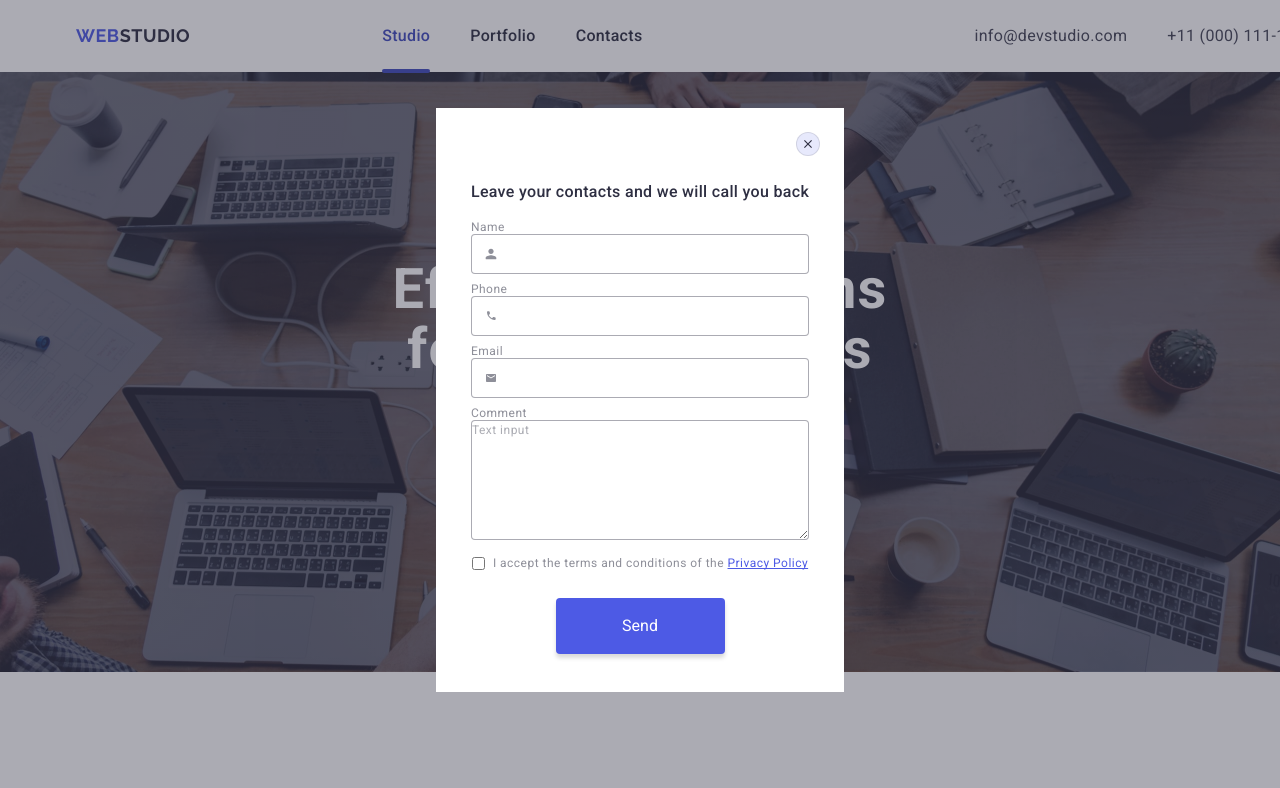
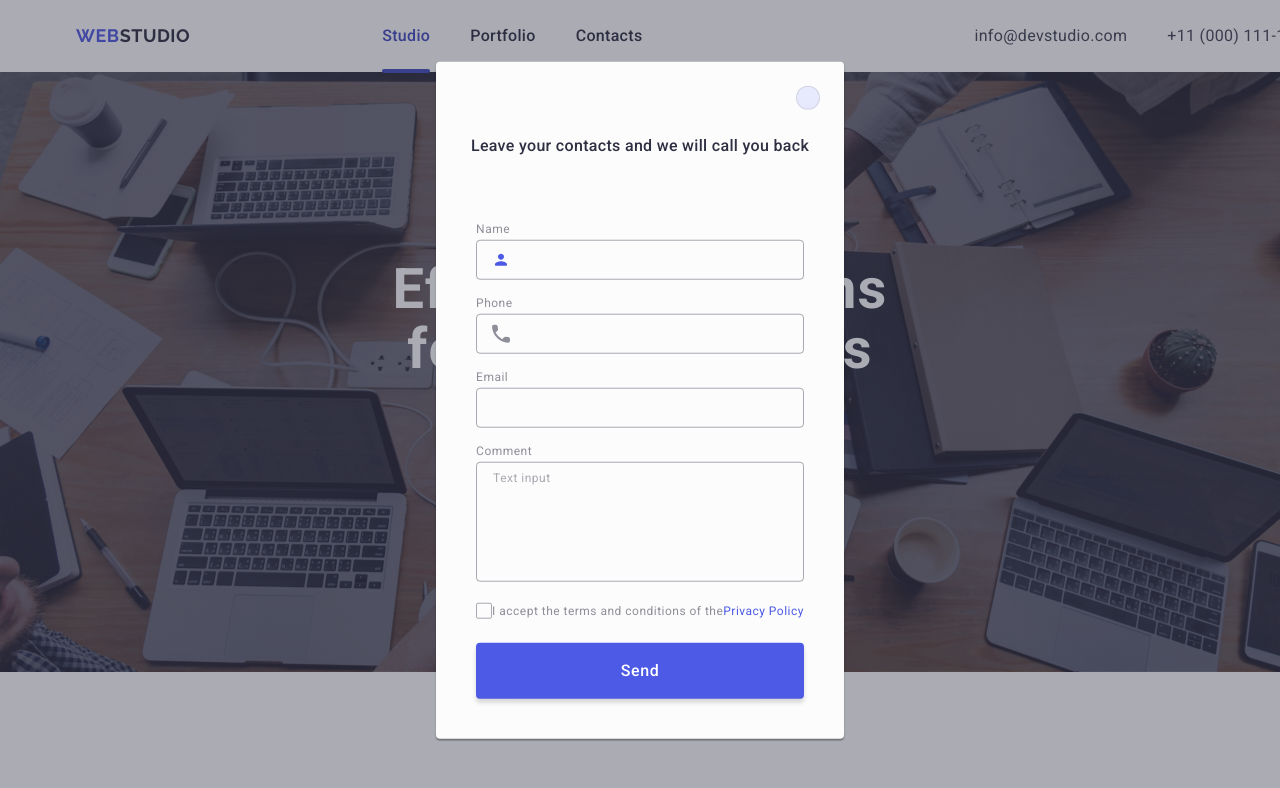
Before and after one commit to Serhii-Panov/goit-markup-hw-05, a plain HTML site: page index.html in a window 1280 px wide. Shown: the top 788 px of the page. Drawn offline with nearby package versions, Linux system fonts and the light colour scheme.

Commit message:
modal fixes

```diff
--- a/css/styles.css
+++ b/css/styles.css
@@ -575,17 +575,26 @@ address {
   justify-content: center;
   align-items: center;
   z-index: 999;
+  transition: opacity 250ms cubic-bezier(0.4, 0, 0.2, 1),
+    visibility 250ms cubic-bezier(0.4, 0, 0.2, 1);
 }
 .modal {
-  position: relative;
+  position: absolute;
+  top: 50%;
+  left: 50%;
+  transform: translate(-50%, -50%);
   display: flex;
   flex-direction: column;
   align-items: center;
-  padding: 24px;
+  padding: 72px 24px 24px 24px;
   width: 408px;
-  height: 584px;
-  background-color: #fff;
+  min-height: 584px;
+  background: #fcfcfc;
+  box-shadow: 0px 1px 1px rgba(0, 0, 0, 0.14), 0px 1px 3px rgba(0, 0, 0, 0.12),
+    0px 2px 1px rgba(0, 0, 0, 0.2);
+  border-radius: 4px;
   overflow-y: auto;
+  transition: transform 250ms cubic-bezier(0.4, 0, 0.2, 1);
 }
 .modal-form-close-btn {
   display: flex;
@@ -600,18 +609,24 @@ address {
   cursor: pointer;
   background-color: #e7e9fc;
   border: 1px solid rgba(0, 0, 0, 0.1);
-  transition: background-color 250ms cubic-bezier(0.4, 0, 0.2, 1);
+  transition: background-color 250ms cubic-bezier(0.4, 0, 0.2, 1),
+    border 250ms cubic-bezier(0.4, 0, 0.2, 1);
+  padding: 0;
 }
 
-.modal-form-close-btn:hover {
+.modal-form-close-btn:hover,
+.modal-form-close-btn:focus {
   background-color: #404bbf;
+  border: none;
 }
 
 .modal-close-btn-icon {
   fill: #2e2f42;
+  transition: fill 250ms cubic-bezier(0.4, 0, 0.2, 1);
 }
 
-.modal-form-close-btn:hover .modal-close-btn-icon {
+.modal-form-close-btn:hover .modal-close-btn-icon,
+.modal-form-close-btn:focus .modal-close-btn-icon {
   fill: #fff;
 }
 
@@ -632,21 +647,21 @@ address {
   margin-bottom: 16px;
 }
 
-.form-inputs {
-  display: flex;
-  align-items: flex-start;
-  justify-content: flex-start;
-  flex-direction: column;
-  gap: 8px;
+.input-wrapper {
+  margin-bottom: 8px;
+}
+
+.textarea-wrapper {
+  margin-bottom: 16px;
 }
 
 .modal-input-label {
-  position: relative;
-  font-weight: 400;
+  display: block;
   font-size: 12px;
-  line-height: 1.16667;
+  line-height: 1.17;
   letter-spacing: 0.04em;
   color: #8e8f99;
+  margin-bottom: 4px;
 }
 
 .input-with-icon {
@@ -660,22 +675,23 @@ address {
 .modal-form-textarea {
   width: 100%;
   height: 40px;
-  padding-left: 36px;
+  padding-left: 38px;
   border: 1px solid rgba(46, 47, 66, 0.4);
+  background-color: transparent;
   border-radius: 4px;
   box-sizing: border-box;
-  transition: border 250ms cubic-bezier(0.4, 0, 0.2, 1);
+  transition: border-color 250ms cubic-bezier(0.4, 0, 0.2, 1);
+  outline: transparent;
 }
 
 .modal-form-input:focus,
 .modal-form-textarea:focus {
-  border: 1px solid #4d5ae5;
-  outline: none;
+  border-color: #4d5ae5;
 }
 
 .input-icon {
   position: absolute;
-  left: 12px;
+  left: 16px;
   top: 50%;
   transform: translateY(-50%);
   fill: #8e8f99;
@@ -688,8 +704,14 @@ address {
 }
 
 .modal-form-textarea {
-  padding-left: 0;
+  font-size: 12px;
+  line-height: 1.17;
+  letter-spacing: 0.04em;
+  color: rgba(46, 47, 66, 0.4);
+  padding: 8px 16px;
+  outline: transparent;
   height: 120px;
+  resize: none;
 }
 
 .modal-form-textarea::placeholder {
@@ -706,55 +728,56 @@ address {
   margin-bottom: 24px;
 }
 
-.checkbox-with-icon {
-  position: relative;
+.modal-checkbox-input:checked .custom-checkbox {
+  background-color: #404bbf;
+  border: none;
+  fill: #f4f4fd;
 }
 
-.modal-checkbox-icon {
-  position: absolute;
-  top: 0;
-  left: 0;
-  border-radius: 2px;
-  fill: #fff;
-  background-color: #404bbf;
-  width: 16px;
-  height: 16px;
-  opacity: 0;
-  pointer-events: none;
-  transition: opacity 250ms cubic-bezier(0.4, 0, 0.2, 1);
-}
-
-.checkbox-with-icon input:checked + .modal-checkbox-icon {
-  opacity: 1;
-}
-
-.checkbox-label {
-  font-weight: 400;
+.modal-checkbox-privacy-label {
   font-size: 12px;
-  line-height: 1.16667;
+  line-height: 1.17;
   letter-spacing: 0.04em;
   color: #8e8f99;
 }
 
-.checkbox-label span {
-  line-height: 1.33;
-  text-decoration: underline;
-  text-decoration-skip-ink: none;
+.custom-checkbox {
+  display: inline-flex;
+  align-items: center;
+  justify-content: center;
+  fill: transparent;
+  width: 16px;
+  height: 16px;
+  border: 1px solid rgba(46, 47, 66, 0.4);
+  border-radius: 2px;
+  transition: background-color 250ms cubic-bezier(0.4, 0, 0.2, 1),
+    border 250ms cubic-bezier(0.4, 0, 0.2, 1),
+    fill 250ms cubic-bezier(0.4, 0, 0.2, 1);
+}
+
+.custom-checkbox-icon {
+}
+
+.modal-privacy-link {
   color: #4d5ae5;
 }
 
 .modal-form-submit-btn {
-  display: flex;
-  align-items: center;
-  justify-content: center;
+  font-family: "Roboto", sans-serif;
+  font-size: 16px;
+  font-weight: 500;
+  line-height: 1.5;
+  letter-spacing: 0.04em;
+  color: #fff;
+  display: block;
   border-radius: 4px;
   padding: 16px 32px;
-  width: 169px;
+  min-width: 169px;
   height: 56px;
-  border: 0;
+  border: none;
   color: #fff;
   box-shadow: 0 4px 4px 0 rgba(0, 0, 0, 0.15);
-  background: #4d5ae5;
+  background-color: #4d5ae5;
   cursor: pointer;
   transition: background-color 250ms cubic-bezier(0.4, 0, 0.2, 1);
 }
--- a/index.html
+++ b/index.html
@@ -583,12 +583,12 @@
             <use href="./images/icons.svg#icon-close"></use>
           </svg>
         </button>
-        <form class="modal-form">
         <p class="modal-form-title">
           Leave your contacts and we will call you back
         </p>
-
+        <form class="modal-form">
           <!-- Name -->
+          <div class="input-wrapper">
             <label for="user-name" class="modal-input-label">Name</label>
             <div class="input-with-icon">
               <input
@@ -597,12 +597,14 @@
                 id="user-name"
                 class="modal-form-input"
               />
-            <svg class="input-icon" width="16" height="16" aria-hidden="true">
+              <svg class="input-icon" width="18" height="24">
                 <use href="./images/icons.svg#icon-person"></use>
               </svg>
             </div>
+          </div>
 
           <!-- Phone -->
+          <div class="input-wrapper">
             <label for="user-phone" class="modal-input-label">Phone</label>
             <div class="input-with-icon">
               <input
@@ -611,13 +613,17 @@
                 id="user-phone"
                 class="modal-form-input"
               />
-            <svg class="input-icon" width="16" height="16" aria-hidden="true">
+              <svg class="input-icon" width="18" height="24">
                 <use href="./images/icons.svg#icon-phone"></use>
               </svg>
             </div>
+          </div>
 
           <!-- Email -->
-          <label for="modal-user-email" class="modal-input-label">Email</label>
+          <div class="input-wrapper">
+            <label for="modal-user-email" class="modal-input-label"
+              >Email</label
+            >
             <div class="input-with-icon">
               <input
                 type="email"
@@ -625,35 +631,45 @@
                 id="modal-user-email"
                 class="modal-form-input"
               />
-            <svg class="input-icon" width="16" height="16" aria-hidden="true">
+              <svg class="input-icon" width="18" height="24">
                 <use href="./images/icons.svg#icon-email"></use>
               </svg>
             </div>
+          </div>
 
           <!-- Comment -->
-          <label for="comment" class="modal-input-label">Comment</label>
+          <div class="textarea-wrapper">
+            <label for="user-comment" class="modal-input-label">Comment</label>
             <textarea
               rows="8"
-            name="comment"
-            id="comment"
+              name="user-comment"
+              id="user-comment"
               placeholder="Text input"
               class="modal-form-textarea"
             ></textarea>
-        </form>
+          </div>
+
           <!-- Checkbox -->
           <div class="checkbox-wrapper">
-          <div class="checkbox-with-icon">
-            <input type="checkbox" name="privacy" id="privacy" />
-            <svg width="10" height="8" class="modal-checkbox-icon">
-              <use href="./images/icons.svg#icon-check"></use>
-            </svg>
+            <input
+              type="checkbox"
+              name="user-privacy"
+              id="user-privacy"
+              value="true"
+              class="modal-checkbox-input visually-hidden"
+            />
+            <label for="user-privacy" class="modal-checkbox-privacy-label"
+              ><span class="custom-checkbox"
+                ><svg width="10" height="8" class="custom-checkbox-icon">
+                  <use href="./images/icons.svg#icon-check"></use></svg></span
+              >I accept the terms and conditions of the<a
+                class="modal-privacy-link"
+                >Privacy Policy</a
+              ></label
+            >
           </div>
-          <label for="privacy" class="checkbox-label">
-            I accept the terms and conditions of the <span>Privacy Policy</span>
-          </label>
-        </div>
-
           <button type="submit" class="modal-form-submit-btn">Send</button>
+        </form>
       </div>
     </div>
   </body>
```
Lines whose indentation alone changed are shown as unchanged.
